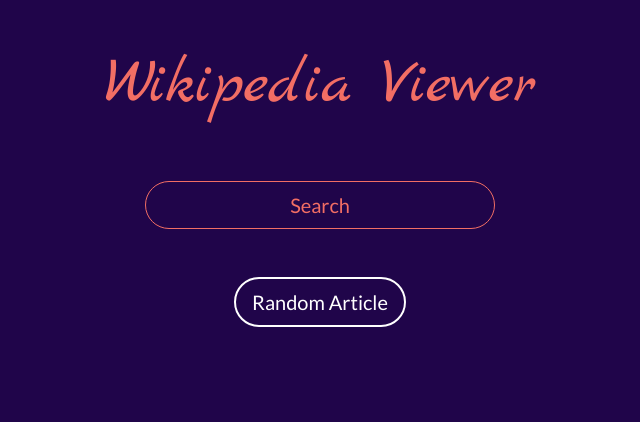
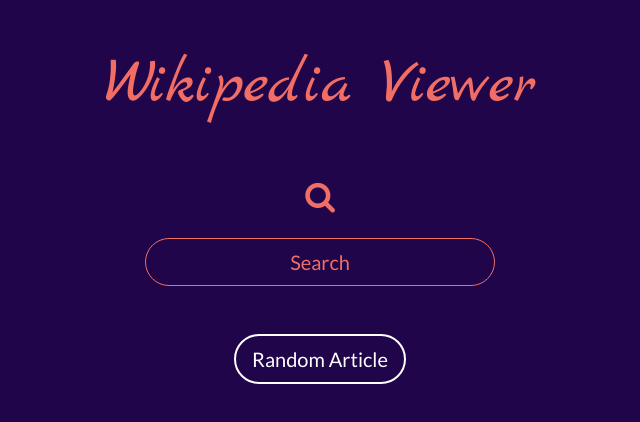
Before and after one commit to hamza-hajji/wikipedia-viewer, a React (Create React App) app: page / in a window 1280 px wide. Both pictures are taken after a click on the icon 640 px from the left and 196 px from the top of the page. Shown: the top 422 px of the page, without its empty margins (320-960 px from the left). Built offline with nearby package versions, Linux system fonts and the light colour scheme; a web font is replaced by a local one.

Commit message:
add animation to input field

```diff
--- a/src/App.css
+++ b/src/App.css
@@ -45,13 +45,19 @@
   color: #F26E64;
 }
 
+.searchIcon {
+  margin-bottom: 1.5rem;
+}
+
 .searchIcon i {
   color: #F26E64;
   cursor: pointer;
+  transition: all .3s ease;
 }
 
 .searchIcon i:hover {
-  color: #F23E64;
+  transform: scale(1.1);
+  transition: all .3s ease;
 }
 
 .search-input:focus, .rand-button:focus {
@@ -110,7 +116,7 @@
   text-decoration: none;
 }
 
-
+/* ANIMATIONs */
 .article-enter {
   opacity: 0.2;
   transform: translateX(-100px);
@@ -121,3 +127,25 @@
   transform: translateX(0);
   transition: all .3s ease;
 }
+
+.input-enter {
+  opacity: 0.2;
+  transform: scaleX(.2);
+}
+
+.input-enter.input-enter-active {
+  opacity: 1;
+  transform: scaleX(1);
+  transition: all .3s ease;
+}
+
+.input-leave {
+  opacity: 1;
+  transform: scaleX(1);
+}
+
+.input-leave.input-leave-active {
+  opacity: 0;
+  transform: scaleX(.1);
+  transition: all .3s ease;
+}
--- a/src/components/App.js
+++ b/src/components/App.js
@@ -14,12 +14,10 @@
     super();
 
     this.getResults = this.getResults.bind(this);
-    this.showInput = this.showInput.bind(this);
-    this.showIcon = this.showIcon.bind(this);
+    this.toggleInput = this.toggleInput.bind(this);
     this.state = {
       articles: [],
-      inputShown: false,
-      iconShown: true
+      inputShown: false
     };
   }
 
@@ -37,14 +35,8 @@
       });
   }
 
-  showInput() {
-    this.setState({inputShown: true});
-    this.setState({iconShown: false});
-  }
-
-  showIcon() {
-    this.setState({iconShown: true});
-    this.setState({inputShown: false});
+  toggleInput() {
+    this.setState({inputShown: !this.state.inputShown});
   }
 
   render() {
@@ -55,10 +47,8 @@
         </div>
         <div className="row">
           <SearchBox
-            showIcon={this.showIcon}
-            showInput={this.showInput}
+            toggleInput={this.toggleInput}
             inputShown={this.state.inputShown}
-            iconShown={this.state.iconShown}
             getResults={debounceEventHandler(this.getResults, 500)} />
         </div>
         <div className="row">
--- a/src/components/SearchBox.js
+++ b/src/components/SearchBox.js
@@ -1,33 +1,43 @@
 import React from 'react';
+import {findDOMNode} from 'react-dom';
 import { Input, InputGroup } from 'reactstrap';
 import 'font-awesome/css/font-awesome.min.css';
+import {CSSTransitionGroup} from 'react-transition-group';
 
-export default ({
+export default class SearchBox extends React.Component {
+  componentDidUpdate() {
+    findDOMNode(this.search).focus();
+  }
+
+  render() {
+    const {
       getResults,
       inputShown,
-  iconShown,
-  showInput,
-  showIcon
-}) => {
-  let search;
-
+      toggleInput,
+    } = this.props;
     return (
       <div className="col-md-4 col-10 mx-auto">
-      <div
-        style={{display: iconShown ? 'block' : 'none'}}
-        className="searchIcon text-center">
-        <i onClick={showInput} className="fa fa-2x fa-search"></i>
+        <div className="searchIcon text-center">
+          <i onClick={toggleInput} className="fa fa-2x fa-search"></i>
         </div>
-      <InputGroup size="lg">
+
+        <CSSTransitionGroup
+          transitionName="input"
+          transitionEnterTimeout={300}
+          transitionLeaveTimeout={300}>
+          {
+            inputShown ?
+            (<InputGroup size="lg">
             <Input
               type="text"
-          ref={(node) => search = node}
-          style={{display: inputShown ? 'block' : 'none'}}
-          onBlur={showIcon}
+              ref={(node) => {this.search = node}}
               className="search-input"
               placeholder="Search"
               onChange={getResults} />
-      </InputGroup>
+            </InputGroup>) : null
+          }
+        </CSSTransitionGroup>
       </div>
     );
-};
+  }
+}
```
Lines whose indentation alone changed are shown as unchanged.
